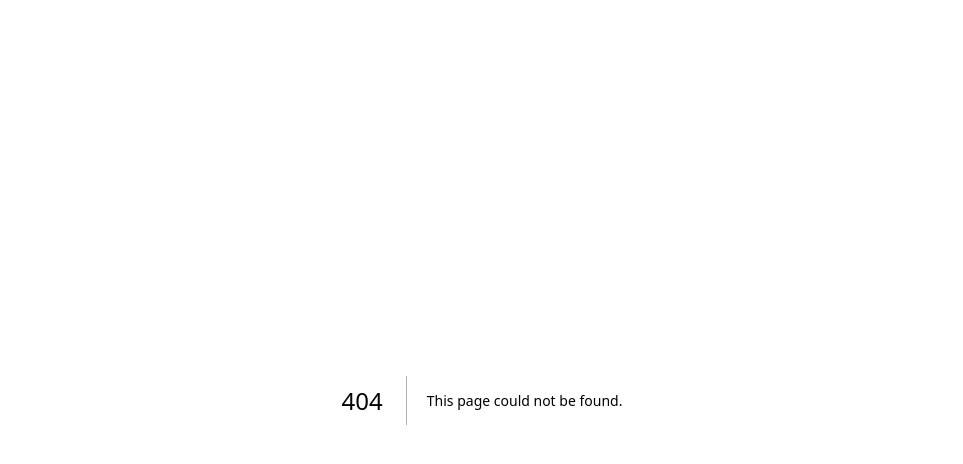
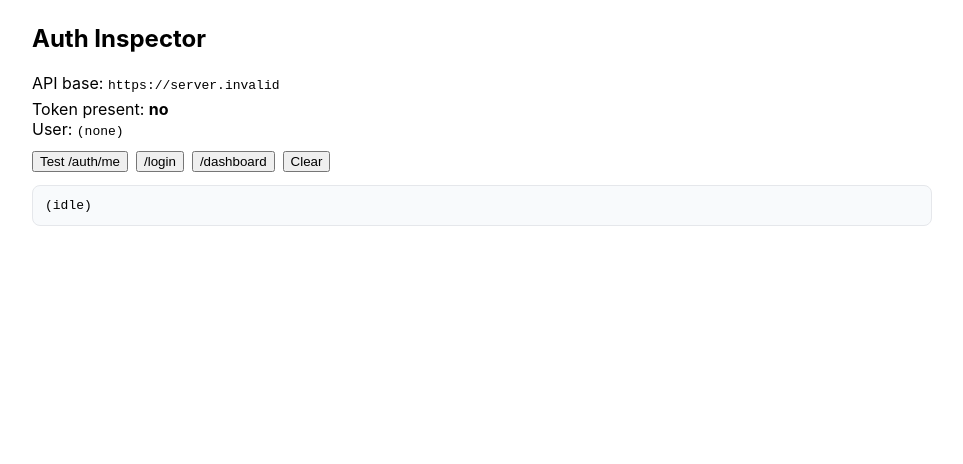
Before and after one commit to enrich-t/enrich_app, a Next.js app: page /tools/auth in a window 1280 px wide. Before the commit this address had no page. Shown: the top 464 px of the page, without its empty margins (158-1121 px from the left). Built offline with nearby package versions, Linux system fonts and the light colour scheme; no server answers.

Commit message:
fix: remove duplicate diag-auth routes; add single /tools/auth inspector

```diff
--- a/src/app/tools/diag-auth/page.tsx
+++ b/src/app/tools/auth/page.tsx
@@ -1,7 +1,7 @@
 "use client";
 import { useEffect, useMemo, useState } from "react";
 
-export default function AuthDiag() {
+export default function AuthInspector() {
   const base = useMemo(() => (process.env.NEXT_PUBLIC_API_BASE_URL || "https://enrich-backend-new.onrender.com").replace(/\/$/, ""), []);
   const [token, setToken] = useState<string | null>(null);
   const [user, setUser] = useState<any>(null);
@@ -18,29 +18,20 @@ export default function AuthDiag() {
   async function testMe() {
     setOut("Testing /auth/me…");
     try {
-      const res = await fetch(`${base}/auth/me`, {
-        headers: token ? { Authorization: `Bearer ${token}` } : {},
-      });
+      const res = await fetch(`${base}/auth/me`, { headers: token ? { Authorization: `Bearer ${token}` } : {} });
       const text = await res.text();
       setOut(`GET /auth/me → ${res.status} ${res.ok ? "OK" : "ERR"}\n` + text);
-    } catch (e: any) {
-      setOut(`Network error: ${e?.message || e}`);
-    }
+    } catch (e: any) { setOut(`Network error: ${e?.message || e}`); }
   }
 
   function clearSession() {
-    try {
-      localStorage.removeItem("enrich_access");
-      localStorage.removeItem("enrich_user");
-    } catch {}
-    setToken(null);
-    setUser(null);
-    setOut("(cleared)");
+    try { localStorage.removeItem("enrich_access"); localStorage.removeItem("enrich_user"); } catch {}
+    setToken(null); setUser(null); setOut("(cleared)");
   }
 
   return (
     <div style={{ fontFamily: "Inter, system-ui, Arial", maxWidth: 900, margin: "24px auto", padding: "0 16px" }}>
-      <h2>Auth Diagnostics</h2>
+      <h2>Auth Inspector</h2>
       <div style={{ marginBottom: 6 }}>API base: <code>{base}</code></div>
       <div style={{ marginBottom: 12 }}>
         <div>Token present: <strong>{token ? "yes" : "no"}</strong></div>
@@ -48,9 +39,9 @@ export default function AuthDiag() {
       </div>
       <div style={{ display: "flex", gap: 8, flexWrap: "wrap", marginBottom: 12 }}>
         <button onClick={testMe}>Test /auth/me</button>
-        <button onClick={() => (window.location.href = "/login")}>Go to /login</button>
-        <button onClick={() => (window.location.href = "/dashboard")}>Go to /dashboard</button>
-        <button onClick={clearSession}>Clear session</button>
+        <button onClick={() => (window.location.href = "/login")}>/login</button>
+        <button onClick={() => (window.location.href = "/dashboard")}>/dashboard</button>
+        <button onClick={clearSession}>Clear</button>
       </div>
       <pre style={{ whiteSpace: "pre-wrap", background: "#f8fafc", padding: 12, border: "1px solid #e5e7eb", borderRadius: 8 }}>
         {out}
```
